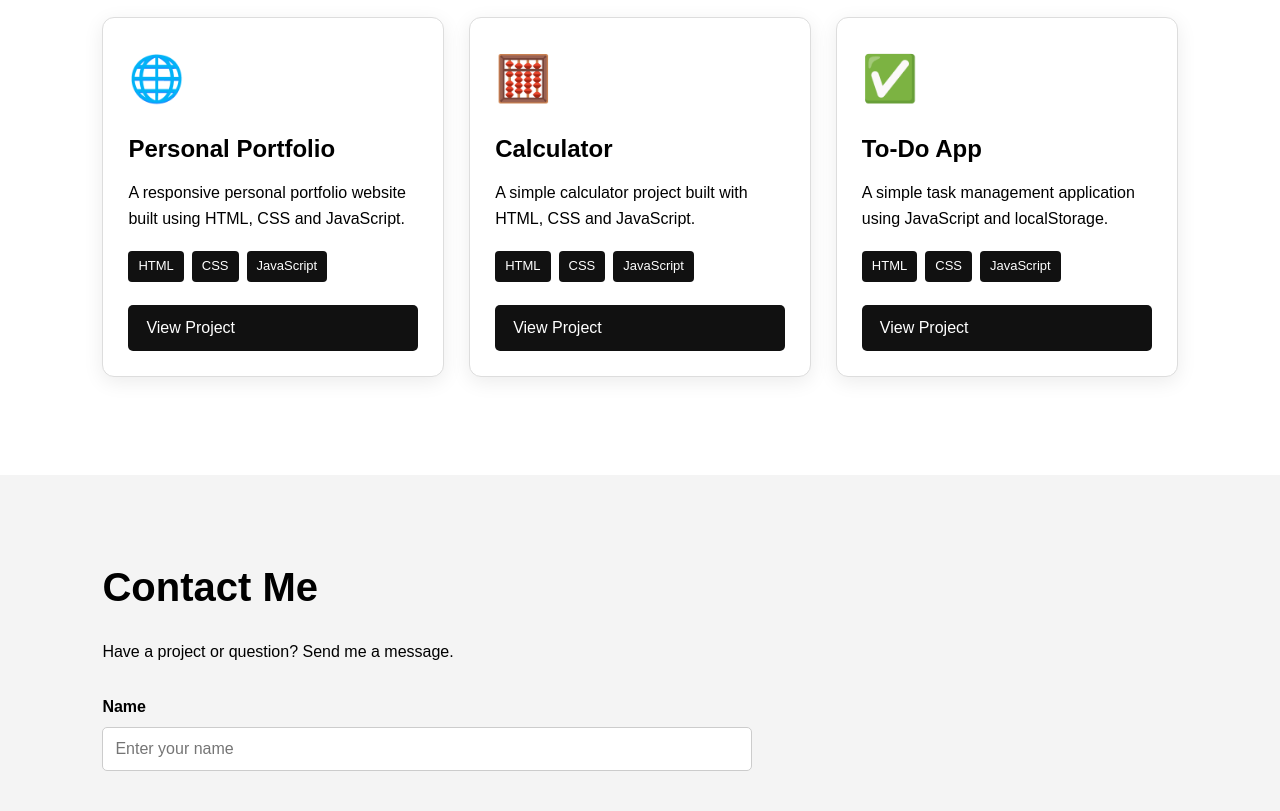
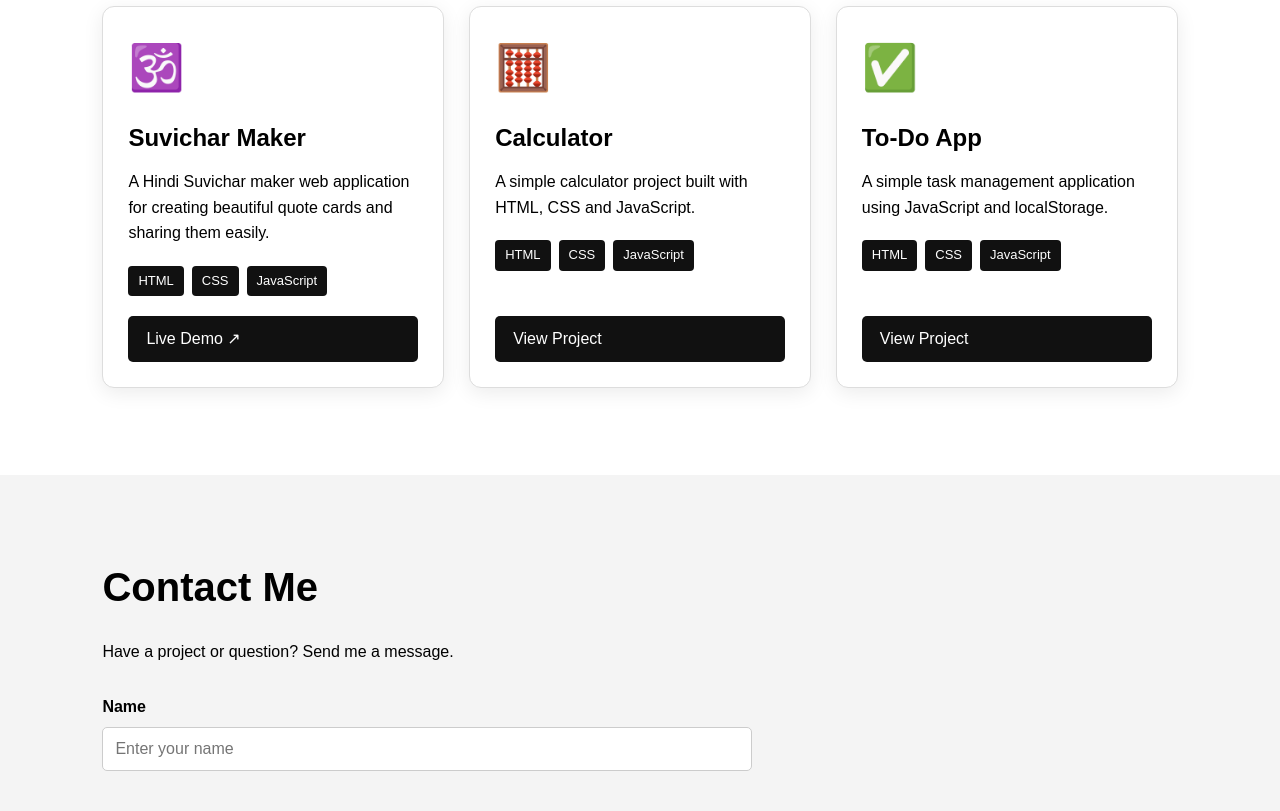
Before and after one commit to cscahulana-lab/sunil-portfolio, a website: page index.html in a window 1280 px wide. Shown: the part 2240-3051 px from the top of the page. Drawn offline with Linux system fonts and the light colour scheme.

Commit message:
Add Suvichar Maker project

```diff
--- a/index.html
+++ b/index.html
@@ -142,14 +142,15 @@
         <div class="project-card">
 
     <div class="project-icon">
-                🌐
+        🕉️
     </div>
 
-            <h3>Personal Portfolio</h3>
+    <h3>Suvichar Maker</h3>
 
     <p>
-                A responsive personal portfolio website
-                built using HTML, CSS and JavaScript.
+        A Hindi Suvichar maker web application
+        for creating beautiful quote cards
+        and sharing them easily.
     </p>
 
     <div class="project-tech">
@@ -158,13 +159,16 @@
         <span>JavaScript</span>
     </div>
 
-            <a href="#" class="project-btn">
-                View Project
+    <a
+        href="https://skbanilchopra.github.io/shree-radhe-shyam/maker.html"
+        target="_blank"
+        rel="noopener noreferrer"
+        class="project-btn"
+    >
+        Live Demo ↗
     </a>
 
 </div>
-
-
         <!-- Project 2 -->
         <div class="project-card">
 
```
Lines whose indentation alone changed are shown as unchanged.
